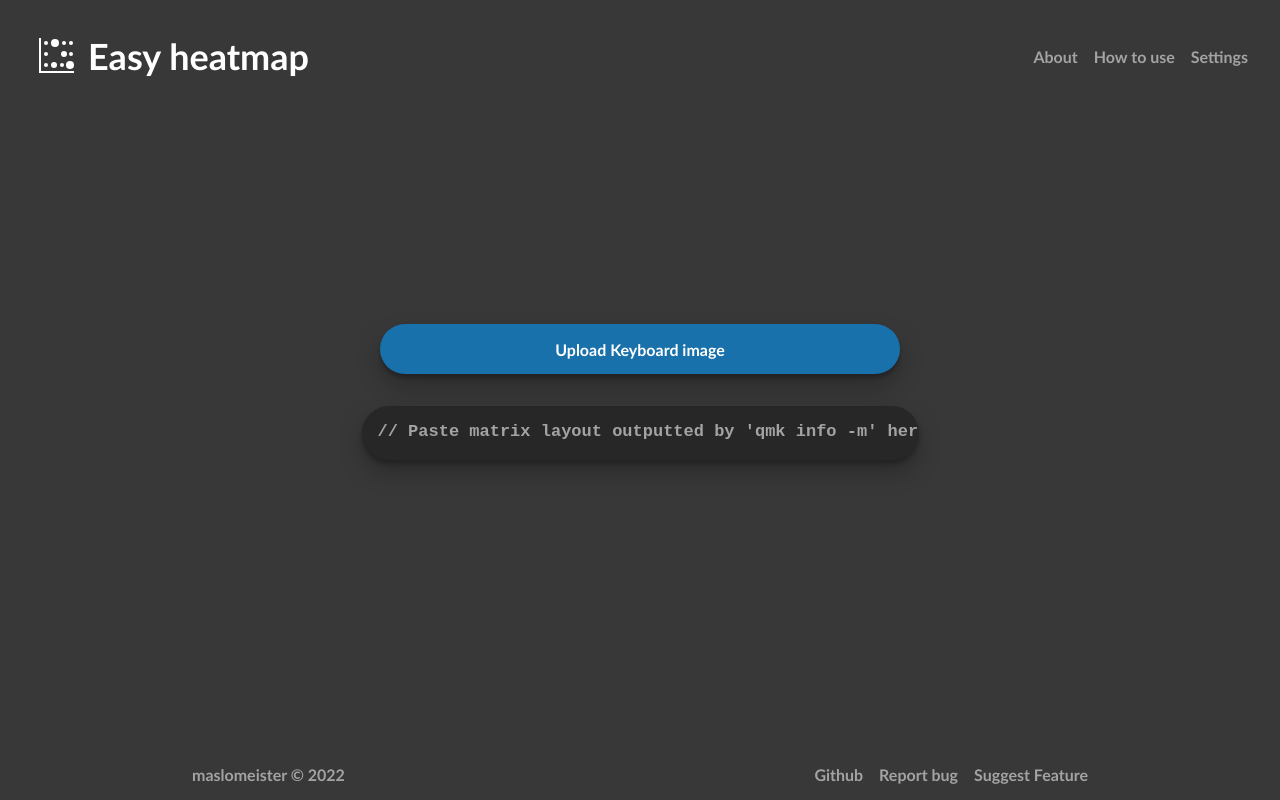
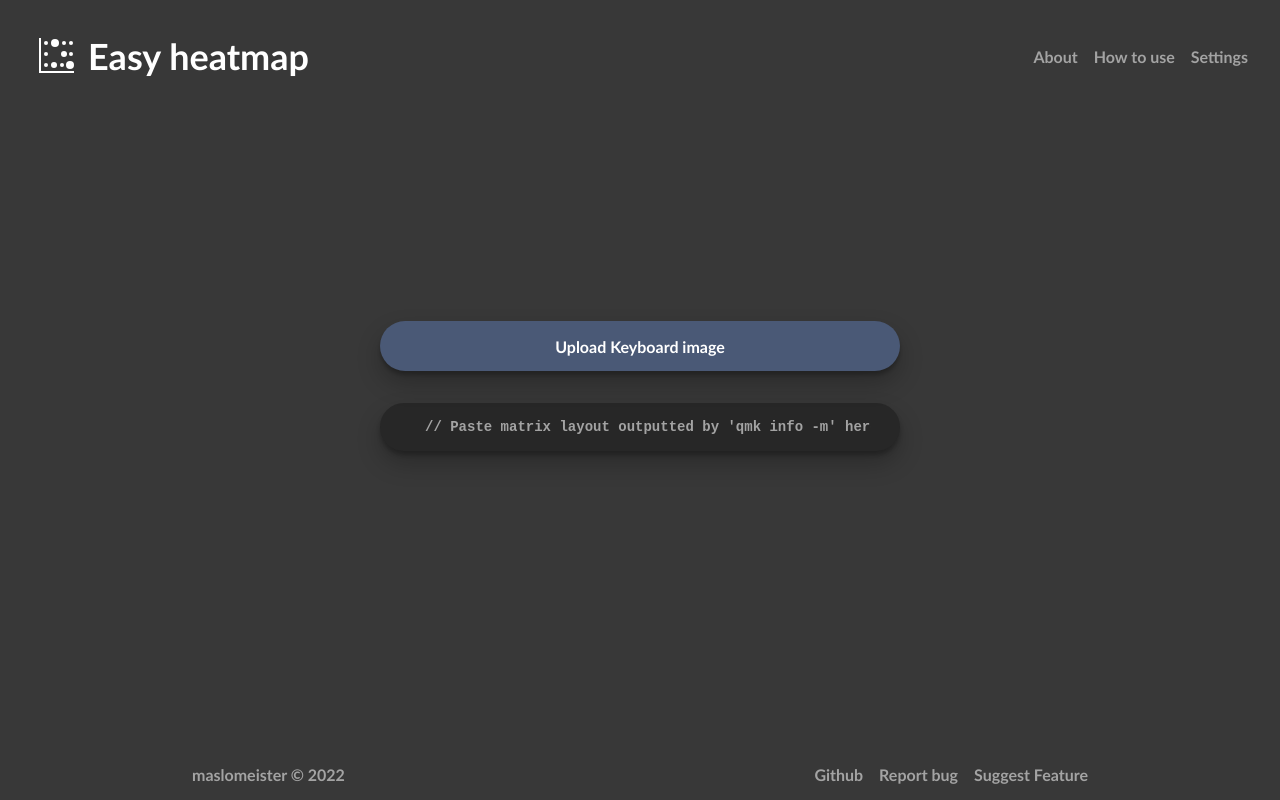
Before and after one commit to maslomeister/easyheatmap, a React (Vite) app: page / in a window 1280 px wide. Built offline with nearby package versions, Linux system fonts and the light colour scheme; a web font is replaced by a local one.

Commit message:
styles: small improvements

```diff
--- a/src/components/app/app.module.scss
+++ b/src/components/app/app.module.scss
@@ -10,10 +10,10 @@
 
 .content {
 	flex: 1 1 auto;
-	margin: 0 auto;
-	margin-top: 64px;
-	max-width: 1000px;
-	text-align: start;
+	// margin: 0 auto;
+	// margin-top: 64px;
+	// max-width: 1000px;
+	// text-align: start;
 }
 
 .logo {
--- a/src/pages/home/home.module.scss
+++ b/src/pages/home/home.module.scss
@@ -13,6 +13,7 @@
 .layout-image-container {
 	display: flex;
 	justify-content: center;
+	margin-top: 64px;
 	padding-bottom: 32px;
 }
 
@@ -80,6 +81,7 @@
 	display: flex;
 	justify-content: center;
 	min-width: 520px;
+	text-align: start;
 	transition: transform 0.25s ease-out;
 }
 
@@ -90,7 +92,7 @@
 	color: var(--text-color);
 	filter: blur(0);
 	font-family: monospace;
-	font-size: 17px;
+	font-size: 14px;
 	font-weight: bold;
 	margin-left: 16px;
 	margin-top: 16px;
@@ -107,7 +109,12 @@
 		color: var(--text-color);
 		margin-left: 0;
 		margin-top: 0;
+		text-align: center;
 	}
+}
+
+.keyboard-layer {
+	position: relative;
 }
 
 .active-key {
@@ -121,13 +128,13 @@
 
 .matched-key {
 	// background-color: var(--background-color);
-	color: var(--accent-color-blue);
+	color: var(--accent-color-bright-blue);
 	font-weight: bold;
 }
 
 .pre {
 	font-family: monospace;
-	font-size: 17px;
+	font-size: 14px;
 	font-weight: bold;
 	margin: 0;
 }
--- /dev/null
+++ b/src/pages/how-to-use/how-to-use.module.scss
@@ -0,0 +1,3 @@
+.how-to-use {
+	width: 100%;
+}
--- a/src/scss/globals/_colors.scss
+++ b/src/scss/globals/_colors.scss
@@ -2,6 +2,7 @@
 	--background-color: #383838;
 	--additional-color: #272727;
 	--accent-color-white: #fff;
-	--accent-color-blue: rgb(25, 113, 172);
+	--accent-color-blue: #4a5976;
+	--accent-color-bright-blue: #46acff;
 	--text-color: #a3a3a3;
 }
--- a/src/scss/globals/_typography.scss
+++ b/src/scss/globals/_typography.scss
@@ -29,5 +29,5 @@ a:active {
 .subtext {
 	color: var(--text-color);
 	font-size: 16px;
-	opacity: 0.8;
+	opacity: 0.9;
 }
```
Also changed, not shown: src/pages/how-to-use/how-to-use.scss (deleted).
